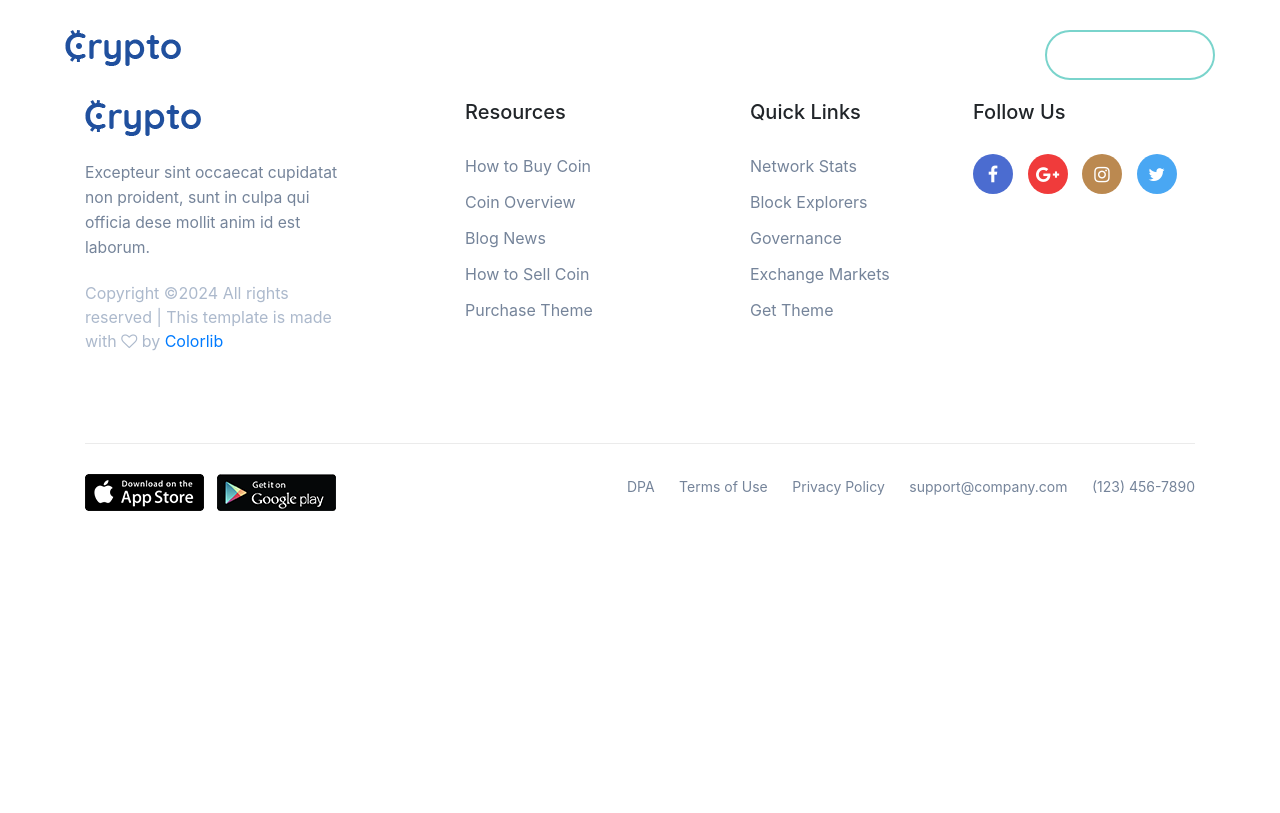
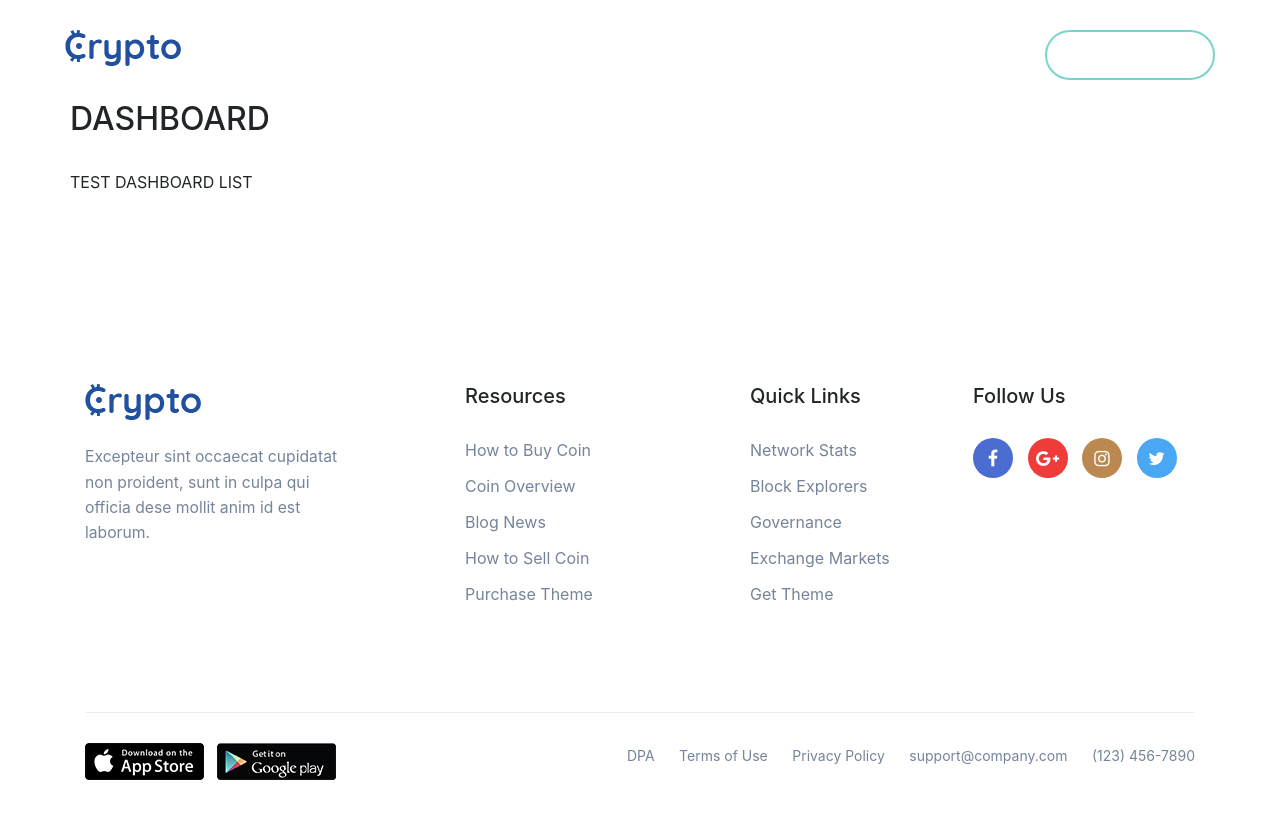
Before and after one commit to Rodolphe719/flask_webapp, a Flask app: page /dashboard in a window 1280 px wide. Before the commit the page ends 511 px from the top, so only its background shows below. Run offline with Flask 3, Linux system fonts and the light colour scheme; some libraries are stand-ins or nearby versions.

Commit message:
new commit

```diff
--- a/templates/cryptoweb/dashboard.html
+++ b/templates/cryptoweb/dashboard.html
@@ -56,7 +56,15 @@
 	<!-- Header section end -->
 
 
-	<!-- section -->
+	<!-- Process section -->
+	<section class="process-section spad">
+		<div class="container">
+			<div class="row"><h2>DASHBOARD</h2></div>
+			<br>
+			<div class="row">TEST DASHBOARD LIST</div>
+
+		</div>
+	</section>
 	<!-- End section -->
 
 
@@ -67,9 +75,6 @@
 				<div class="col-md-6 col-lg-3 footer-widget">
 					<img src="{{ url_for('static', filename='img/logo.png') }}" class="mb-4" alt="logo">
 					<p>Excepteur sint occaecat cupidatat non proident, sunt in culpa qui officia dese mollit anim id est laborum.</p>
-					<span><!-- Link back to Colorlib can't be removed. Template is licensed under CC BY 3.0. -->
-Copyright &copy;<script>document.write(new Date().getFullYear());</script> All rights reserved | This template is made with <i class="fa fa-heart-o" aria-hidden="true"></i> by <a href="https://colorlib.com" target="_blank">Colorlib</a>
-<!-- Link back to Colorlib can't be removed. Template is licensed under CC BY 3.0. --></span>
 				</div>
 				<div class="col-md-6 col-lg-2 offset-lg-1 footer-widget">
 					<h5 class="widget-title">Resources</h5>
--- a/templates/cryptoweb/index.html
+++ b/templates/cryptoweb/index.html
@@ -63,7 +63,7 @@
 			<div class="row">
 				<div class="col-md-6 hero-text">
 					<h2>
-						Buy & trade <span>Crypto</span>
+						Buy <span>Crypto</span>
 						<br>
 						<b>Crypto</b> Trading
 					</h2>
```
Also changed, not shown: templates/cryptoweb/portfolio.html (+8 -4 lines).
